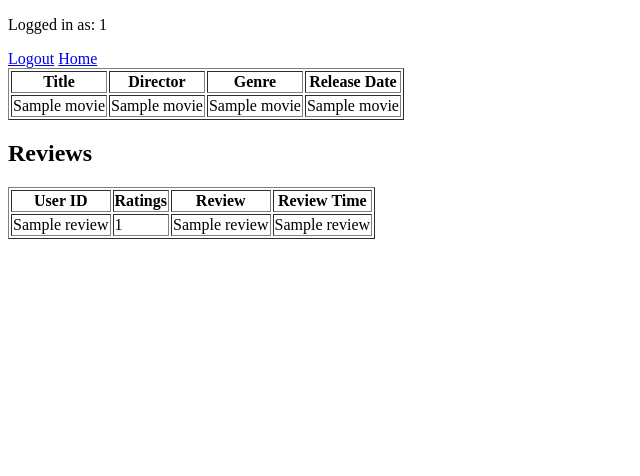
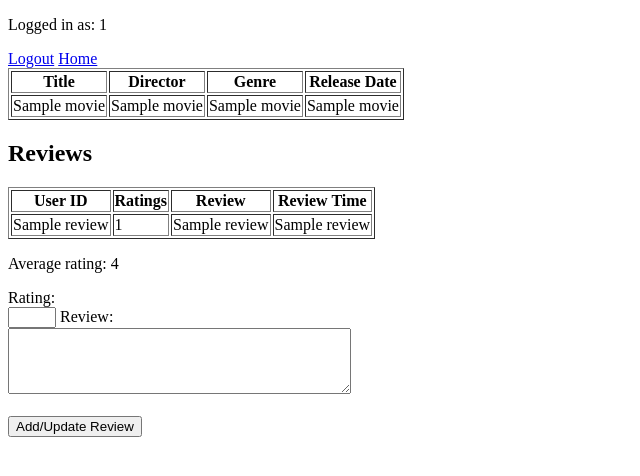
Before and after one commit to aliffkhuzairi/flask_movie_review_v2, a Flask app: template templates/movie.html in a window 1280 px wide. Shown: the top 476 px of the page, without its empty margins (0-640 px from the left). Run offline with Flask 3, Linux system fonts and the light colour scheme; the template is opened without the code that fills it: most values are stand-ins (such as "Sample title", 1, 10 or a date in 2020); some libraries are stand-ins or nearby versions.

Commit message:
feat: add insert/update review

```diff
--- a/app.py
+++ b/app.py
@@ -123,13 +123,39 @@ def logout():
     session.clear()
     return redirect(url_for('index'))
 
-@app.route('/movie/movie_id=<movie_id>')
+@app.route('/movie/movie_id=<movie_id>', methods=['GET', 'POST'])
 def movie_detail(movie_id):
     if 'user_id' not in session:
         return redirect(url_for('index'))
 
     conn = get_db_connection()
     cur = conn.cursor()
+
+    if request.method == 'POST':
+        review = request.form.get('review', '').strip()
+        rating = request.form.get('rating', '').strip()
+
+        if review and rating:
+            cur.execute("""
+                select 1 from reviews where mid = %s and uid = %s;
+            """,(movie_id, session['user_id']))
+
+            existing_review = cur.fetchone()
+
+            if existing_review:
+                cur.execute("""
+                    update reviews
+                    set ratings = %s, review = %s, rev_time = now()
+                    where mid = %s and uid = %s;
+                """, (rating, review, movie_id, session['user_id']))
+
+            else:
+                cur.execute("""
+                    insert into reviews(mid, uid, ratings, review, rev_time)
+                    values(%s, %s, %s, %s, now());
+                """,(movie_id, session['user_id'], rating, review))
+
+            conn.commit()
 
     cur.execute("""
         select id, title, director, genre, rel_date
@@ -147,10 +173,17 @@ def movie_detail(movie_id):
     """, (movie_id,))
 
     reviews = cur.fetchall()
+
+    cur.execute("""
+        select round(avg(r.ratings), 2) from reviews r where r.mid = %s
+    """, (movie_id,))
+
+    avg_rating = cur.fetchone()[0]
+
     cur.close()
     conn.close()
 
-    return render_template("movie.html", movie=movie, reviews=reviews, user_id=session['user_id'])
+    return render_template("movie.html", movie=movie, reviews=reviews, avg_rating=avg_rating, user_id=session['user_id'])
 
 if __name__ == '__main__':
     app.run(debug=True)
--- a/templates/movie.html
+++ b/templates/movie.html
@@ -47,5 +47,19 @@
         {% endfor %}
     </table>
 
+    <p>Average rating: {{ avg_rating }}</p>
+
+    <form method="POST">
+
+        <label for="rating">Rating:</label><br>
+        <input id="rating" name="rating" type="number" min="0" max="5" step="1" required>
+
+        <label for="review">Review:</label><br>
+        <textarea id="review" name="review" cols="40" rows="4" required></textarea>
+
+        <br><br>
+        <button type="submit">Add/Update Review</button>
+    </form>
+
 </body>
 </html>
```
